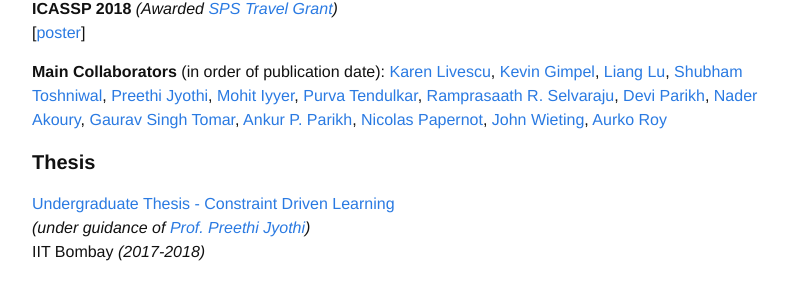
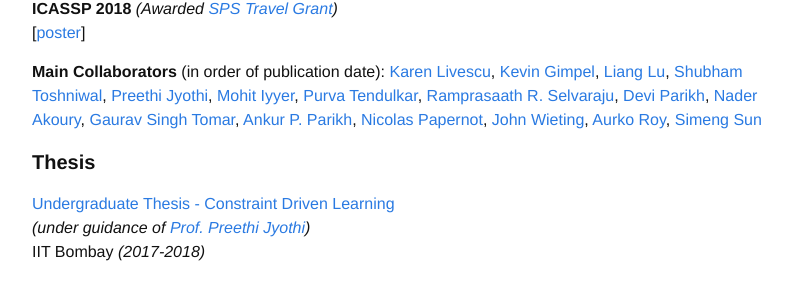
Before and after one commit to martiansideofthemoon/martiansideofthemoon.github.io, a Jekyll site: the page built from _pages/research.md, in a window 1280 px wide. Shown: the part 1763-2066 px from the top of the page, without its empty margins (238-1041 px from the left). Built offline with Jekyll 4.4.1, drawn with Linux system fonts in a browser that asks for light colours; comment, search, counter and statistics services are not loaded.

Commit message:
Update research.md

```diff
--- a/_pages/research.md
+++ b/_pages/research.md
@@ -78,7 +78,7 @@ arXiv 2018
 \[[poster](https://sigport.org/sites/default/files/docs/study-convolutional-encoders.pdf)\]
 
 
-**Main Collaborators** (in order of publication date): [Karen Livescu](https://ttic.uchicago.edu/~klivescu), [Kevin Gimpel](https://ttic.uchicago.edu/~kgimpel), [Liang Lu](https://ttic.uchicago.edu/~llu), [Shubham Toshniwal](https://ttic.uchicago.edu/~shtoshni), [Preethi Jyothi](https://www.cse.iitb.ac.in/~pjyothi), [Mohit Iyyer](https://people.cs.umass.edu/~miyyer/), [Purva Tendulkar](http://purvaten.github.io/), [Ramprasaath R. Selvaraju](https://ramprs.github.io/), [Devi Parikh](https://www.cc.gatech.edu/~parikh/), [Nader Akoury](https://people.cs.umass.edu/~nsa/), [Gaurav Singh Tomar](https://scholar.google.com/citations?user=p1SDN0oAAAAJ&hl=en), [Ankur P. Parikh](https://www.cs.cmu.edu/~apparikh/publications.html), [Nicolas Papernot](https://www.papernot.fr/), [John Wieting](https://www.cs.cmu.edu/~jwieting), [Aurko Roy](https://sites.google.com/site/royaurko/)
+**Main Collaborators** (in order of publication date): [Karen Livescu](https://ttic.uchicago.edu/~klivescu), [Kevin Gimpel](https://ttic.uchicago.edu/~kgimpel), [Liang Lu](https://ttic.uchicago.edu/~llu), [Shubham Toshniwal](https://ttic.uchicago.edu/~shtoshni), [Preethi Jyothi](https://www.cse.iitb.ac.in/~pjyothi), [Mohit Iyyer](https://people.cs.umass.edu/~miyyer/), [Purva Tendulkar](http://purvaten.github.io/), [Ramprasaath R. Selvaraju](https://ramprs.github.io/), [Devi Parikh](https://www.cc.gatech.edu/~parikh/), [Nader Akoury](https://people.cs.umass.edu/~nsa/), [Gaurav Singh Tomar](https://scholar.google.com/citations?user=p1SDN0oAAAAJ&hl=en), [Ankur P. Parikh](https://www.cs.cmu.edu/~apparikh/publications.html), [Nicolas Papernot](https://www.papernot.fr/), [John Wieting](https://www.cs.cmu.edu/~jwieting), [Aurko Roy](https://sites.google.com/site/royaurko/), [Simeng Sun](https://people.cs.umass.edu/~simengsun/)
 
 #### **Thesis**
 
```
